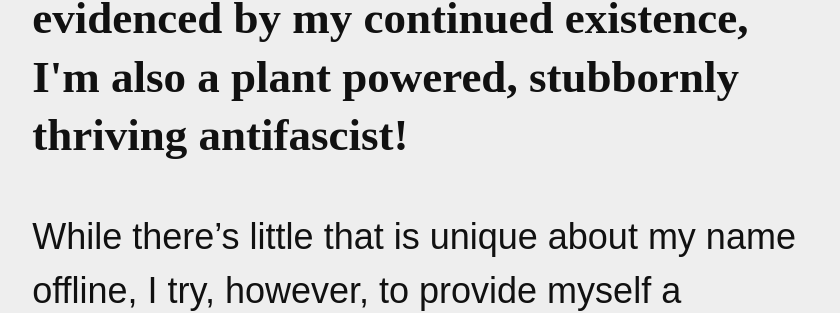
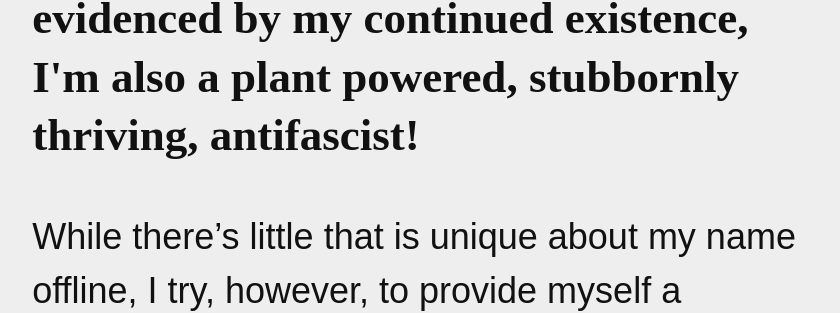
Before and after one commit to abledaccess/johnnydaux.org, a Jekyll site: the page built from index.md, in a window 1280 px wide. Shown: the part 1139-1452 px from the top of the page, without its empty margins (219-1059 px from the left). Built offline with Jekyll 4.4.1, drawn with Linux system fonts in a browser that asks for light colours; some web fonts are replaced; some of the changed text lies outside the part shown.

Commit message:
Update copy

```diff
--- a/_config.yml
+++ b/_config.yml
@@ -14,7 +14,7 @@
 # You can create any custom variable you would like, and they will be accessible
 # in the templates via {{ site.myvariable }}.
 title: "My name is Johnny, merely one of many"
-description: "And I’m more than a disabled web developer, but not much more. Plus, as evidenced by my continued existence, I'm also a plant powered, stubbornly thriving antifascist!"
+description: "And I’m more than a disabled web developer, but not much more. Plus, as evidenced by my continued existence, I'm also a plant powered, stubbornly thriving, antifascist!"
 email: hi@johnnydaux.org
 baseurl: "/" # the subpath of your site, e.g. /blog
 url: "http://johnnydaux.org/" # the base hostname & protocol for your site, e.g. http://example.com
```
